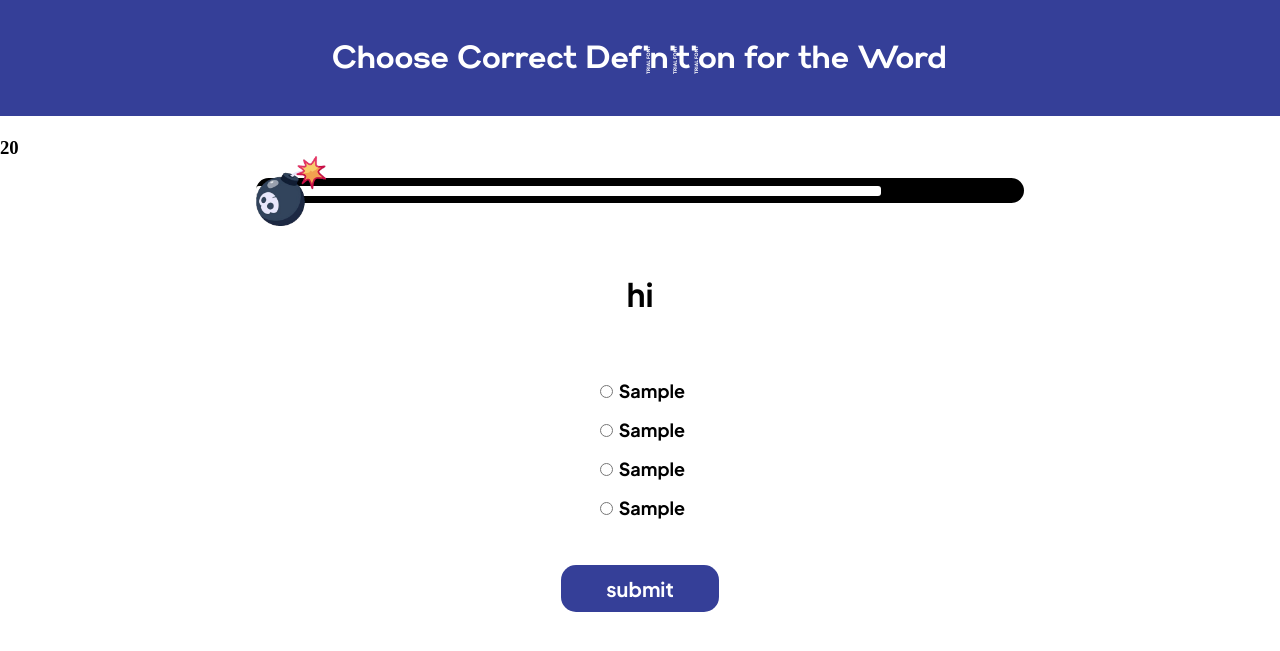
After one commit to a0a912/Group-22-Agile, a Flask app: template templates/endless.html in a window 1280 px wide. The commit adds this page. Shown: the top 651 px of the page. Run offline with Flask 3, Linux system fonts and the light colour scheme; the template is opened without the code that fills it: most values are stand-ins (such as "Sample title", 1, 10 or a date in 2020).

Commit message:
add countdown

```diff
--- a/login_flask.py
+++ b/login_flask.py
@@ -237,6 +237,14 @@ def answer_questions():
         if session.get('fail_count') == 5:
             message = "You tried 5 attempts. Please try again later."
         return redirect(url_for('forgot_questions'), message)
+
+
+
+
+@app.route("/endless", methods=['GET'])
+def endless():
+    questions_list_json = generate_question_list(14,5,"QUESTION_BLANK")
+    return render_template("endless.html", questions_list=questions_list_json)
 ############################################################################################################
 # a simple testing route
 # route is /test_question
@@ -247,6 +255,8 @@ def answer_questions():
 @app.route('/test_question', methods=['GET'])
 def test_question():
     return render_template("test_question.html")
+
+
 # when we click on submit button after answering all quesions in the question page
 @app.route("/question/update_score", methods=['POST'])
 def update_score_page():
@@ -259,5 +269,7 @@ def update_score_page():
     return jsonify({'message': 'Score updated successfully'}), 200
 
 
+
+
 if __name__ == "__main__":
     app.run(debug=True, port=8888) # 端口8888
--- a/static/questionPage/Question.css
+++ b/static/questionPage/Question.css
@@ -292,3 +292,42 @@ div#choices input,label{
     grid-column: 4;
     padding: 10px 0 10px 0 ;
 }
+#time_container {
+    height: 25px;
+    width: auto;
+    align-items: center;
+    justify-content: center;
+    background-color: black;
+    margin-right: 20%;
+    margin-left: 20%;
+    border-radius: 25px;
+    display: flex;
+    position: relative; /* Add position relative to the outer div */
+  }
+
+  #time {
+    width: calc(100% - 50px); /* Adjust the width of the inner div based on the outer div's width */
+    height: 10px;
+
+    background-color: #fff;
+    border-radius: 3px;
+    position: absolute; /* Add position absolute to the inner div */
+    left: 0; /* Start the inner div from the right */
+    top: 50%; /* Center the inner div vertically */
+    transform: translateY(-50%); /* Adjust the position of the inner div */
+    padding-right: -20px;
+}
+
+
+#bomb {
+    position: absolute;
+    top: 50%;
+    left: 0;
+    transform: translateY(-50%);
+    width: 70px;
+    height: 70px;
+    background-image: url('/static/Endless/bomb.png');
+    background-size: cover;
+    background-repeat: no-repeat;
+
+}
--- a/static/questionPage/QuestionPage.js
+++ b/static/questionPage/QuestionPage.js
@@ -167,7 +167,27 @@ function displayChoice(incorrect_list,answer) {
 
 
 
+
 }
+function startCountdown() {
+    let timeLeft = 30; // 30 seconds
+
+    const countdownElement = document.getElementById('time');
+
+    const countdownInterval = setInterval(function() {
+        countdownElement.style.width = `${timeLeft * 25}px`; // Adjust the width based on the remaining time
+        timeLeft--;
+
+        if (timeLeft <= 0) {
+            clearInterval(countdownInterval);
+            countdownElement.style.width = '0px'; // Set the width to 0 when the time is up
+            // Add your logic here for what should happen when the time is up
+
+        }
+    }, 1000); // Update the countdown every second (1000 milliseconds)
+}
+
+window.addEventListener('load', startCountdown);
 
 const next_questionButton = document.getElementById('next_question');
 function endGame(win,score,number_of_question,win_streak,question_length){
@@ -330,6 +350,10 @@ let correct_answer =[];
 let incorrect_answer =[];
 // __main__
 document.addEventListener('DOMContentLoaded', function() {
+
+    //endless
+    startCountdown()
+
     const winS = document.getElementById('winstreak');
     winS.style.display = 'none';
     // get the data
--- /dev/null
+++ b/templates/endless.html
@@ -0,0 +1,93 @@
+<!DOCTYPE html>
+<html lang="en">
+<head>
+    <meta charset="UTF-8">
+    <meta name="viewport" content="width=device-width, initial-scale=1.0">
+    <title>Document</title>
+    <link rel="stylesheet" href="{{ url_for('static', filename='questionPage/Question.CSS') }}">
+
+    <p style="display: none;" id="to_JS"></p>
+    <script>
+
+        questions_list = {{ questions_list|tojson|safe }}
+        console.log(typeof(questions_list));
+        // assign id to_js innder html to questionlist
+        document.getElementById("to_JS").innerHTML = questions_list
+
+
+    </script>
+    <script src="{{ url_for('static', filename='questionPage/QuestionPage.js') }}" ></script>
+
+
+
+</head>
+<body>
+
+
+    <header>
+        <div class = 'banner'>
+            <div class = 'banner_content'>
+                <div class="banner_text">
+                    {% if "__" in questions_list %}
+                        <h1 class="banner_text_h1">Choose the Word that Best Completes the Sentence</h1>
+                    {% else %}
+                        <h1 class="banner_text_h1">Choose Correct Definition for the Word</h1>
+                    {% endif %}
+                </div>
+
+        </div>
+        <h1></h1>
+    </header>
+
+
+
+    <div id = 'winstreak'></div>
+    <h3 id = 'time_text'>20</h3>
+
+    <div id = 'time_container'>
+
+
+        <div id = 'time'></div>
+        <div id = 'bomb'></div>
+
+    </div>
+    <div class = 'question_container'>
+        <h1 id = 'question_text'>hi</h1>
+        <div id = 'choices'>
+            <form id = 'question_form'>
+                <input type="radio"  name="choice" value="a" id ='value1' class = ''>
+                <label for="choice" id='choice1'class="label">{{choice1}}</label><br>
+                <input type="radio"  name="choice" Value = "b" id = 'value2'>
+                <label for="choice" id="choice2"class="label">{{choice2}}</label><br>
+                <input type="radio"  name="choice" Value = "c" id = 'value3'>
+                <label for="choice" id="choice3"class="label">{{choice3}}</label><br>
+                <input type="radio"  name="choice"  Value = "d" id = 'value4'>
+                <label for="choice" id="choice4"class="label">{{choice4}}</label><br>
+                <div id = 'submit_container'><input type="submit" value="submit" id = 'submit_button'></div>
+
+            </form>
+        </div>
+    </div>
+
+    <div id = 'respone_box'>
+        <div id = 'correct_or_wrong'>
+            <p id = 'answer'  class = 'inline-space'>answer, </p>
+            <p id ='description'>description</p>
+        </div>
+        <input type = 'submit' id = 'special' value="special Game!">
+        <input type = 'submit' id = 'next_question' value="Next Question">
+
+
+        </div>
+
+
+    </div>
+
+
+
+
+
+
+
+</body>
+</html>
```
Also changed, not shown: static/Endless/bomb.gif (added), static/Endless/bomb.png (added), static/Endless/shaking-bomb.gif (added).
